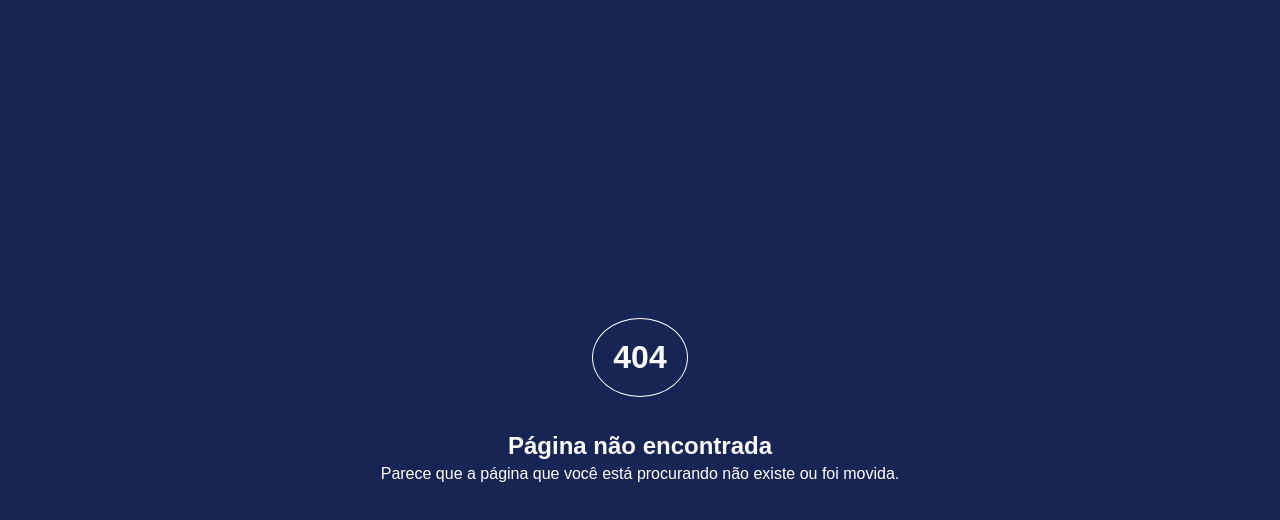
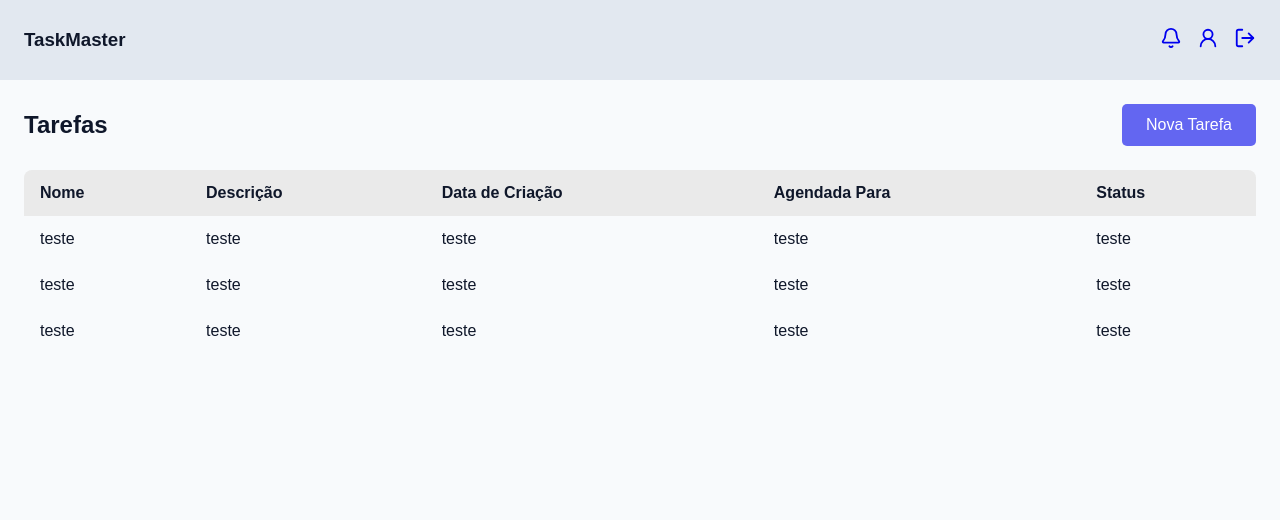
Before and after one commit to arthurrodriguessdev/agendador-tarefas-front, a React (Vite) app: page /tasks in a window 1280 px wide. Before the commit this address had no page. Shown: the top 520 px of the page. Built offline with nearby package versions, Linux system fonts and the light colour scheme.

Commit message:
add table of tasks

```diff
--- /dev/null
+++ b/src/components/LinkButton.tsx
@@ -0,0 +1,13 @@
+import type { ReactNode } from "react";
+import { Link } from "react-router-dom";
+
+interface LinkButtonProps{
+    toUrl: string
+    children: ReactNode
+}
+
+export function LinkButton({ toUrl, children }: LinkButtonProps){
+    return (
+        <Link className="btn-default" to={toUrl}>{children}</Link>
+    )
+}
--- a/src/layouts/MainLayout.tsx
+++ b/src/layouts/MainLayout.tsx
@@ -5,7 +5,11 @@ export function MainLayout(){
     return(
         <>
             <Header/>
-            <Outlet/>
+
+            <div className="main-content">
+                <Outlet/>
+            </div>
+
         </>
     )
 }
--- /dev/null
+++ b/src/pages/tasks/Tasks.tsx
@@ -0,0 +1,50 @@
+import { LinkButton } from "../../components/LinkButton"
+
+export function Tasks(){
+    return(
+        <div>
+            <div className="sub-header-div">
+                <h1>Tarefas</h1>
+                <LinkButton toUrl="">Nova Tarefa</LinkButton>
+            </div>
+
+            <div>
+                <table>
+                    <thead>
+                        <tr>
+                            <th>Nome</th>
+                            <th>Descrição</th>
+                            <th>Data de Criação</th>
+                            <th>Agendada Para</th>
+                            <th>Status</th>
+                        </tr>
+                    </thead>
+
+                    <tbody>
+                        <tr>
+                            <td>teste</td>
+                            <td>teste</td>
+                            <td>teste</td>
+                            <td>teste</td>
+                            <td>teste</td>
+                        </tr>
+                        <tr>
+                            <td>teste</td>
+                            <td>teste</td>
+                            <td>teste</td>
+                            <td>teste</td>
+                            <td>teste</td>
+                        </tr>
+                        <tr>
+                            <td>teste</td>
+                            <td>teste</td>
+                            <td>teste</td>
+                            <td>teste</td>
+                            <td>teste</td>
+                        </tr>
+                    </tbody>
+                </table>
+            </div>
+        </div>
+    )
+}
--- a/src/style/global.css
+++ b/src/style/global.css
@@ -11,6 +11,7 @@
     --background-default-color: #f8fafc;
     --text-black-color: #0f172a;
     --background-forms-color: #e2e8f0;
+    --background-secundary-color: #eaeaea;
 
     --font-family: Arial, Helvetica, sans-serif;
     --font-size-sm: 0.875rem;
@@ -42,6 +43,7 @@ body{
     border: none;
     border-radius: 5px;
     transition: all 0.2s ease;
+    text-decoration: none;
 }
 
 .btn-default:hover{
@@ -94,3 +96,62 @@ body{
 }
 
 /* Footer */
+
+/* Default Tables */
+table{
+    width: 100%;
+    border-collapse: collapse;
+    background-color: var(--secondary-color);
+    border-radius: 8px;
+    overflow: hidden;
+}
+
+thead{
+    background-color: var(--background-secundary-color);
+}
+
+th, td{
+    padding: 14px 16px;
+    text-align: left;
+    border-bottom: 1px solid var(--border-color);
+}
+
+th{
+    font-weight: 600;
+    color: var(--text-black-color);
+    white-space: nowrap;
+}
+
+td{
+    color: var(--text-black-color);
+}
+
+tbody tr:last-child td{
+    border-bottom: none;
+}
+
+tbody tr:hover{
+    background-color: var(--background-secundary-color);
+}
+
+/* Main Screens */
+.main-content {
+    flex: 1;
+    min-width: 0;
+    padding: 24px;
+    overflow-x: auto;
+}
+
+/* Sub Header */
+.sub-header-div {
+    display: flex;
+    align-items: center;
+    justify-content: space-between;
+    gap: 16px;
+    margin-bottom: 24px;
+}
+
+.sub-header-div h1 {
+    color: var(--text-primary);
+    font-size: 24px;
+}
```
Also changed, not shown: src/routes/AppRouter.tsx (+11 -0 lines).
